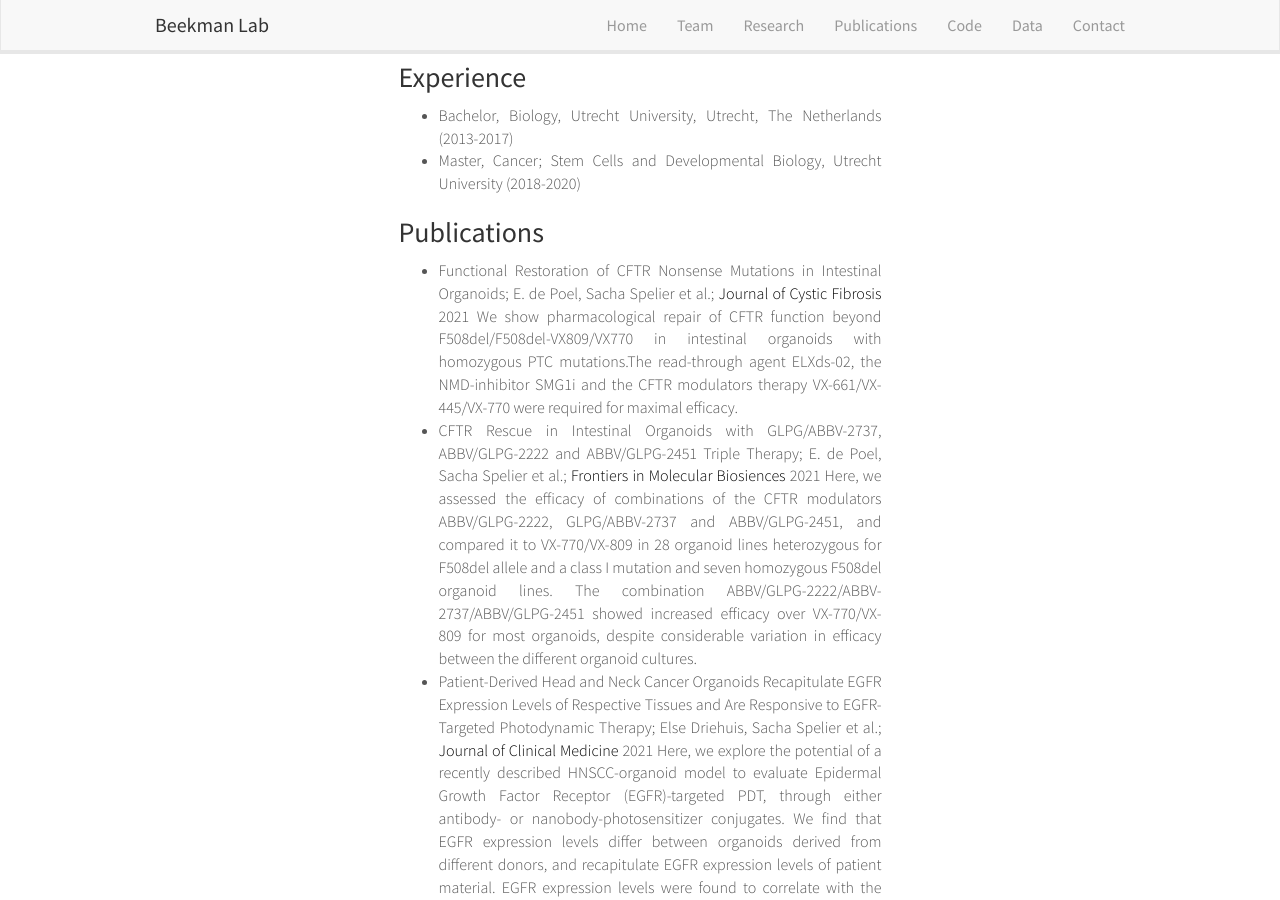
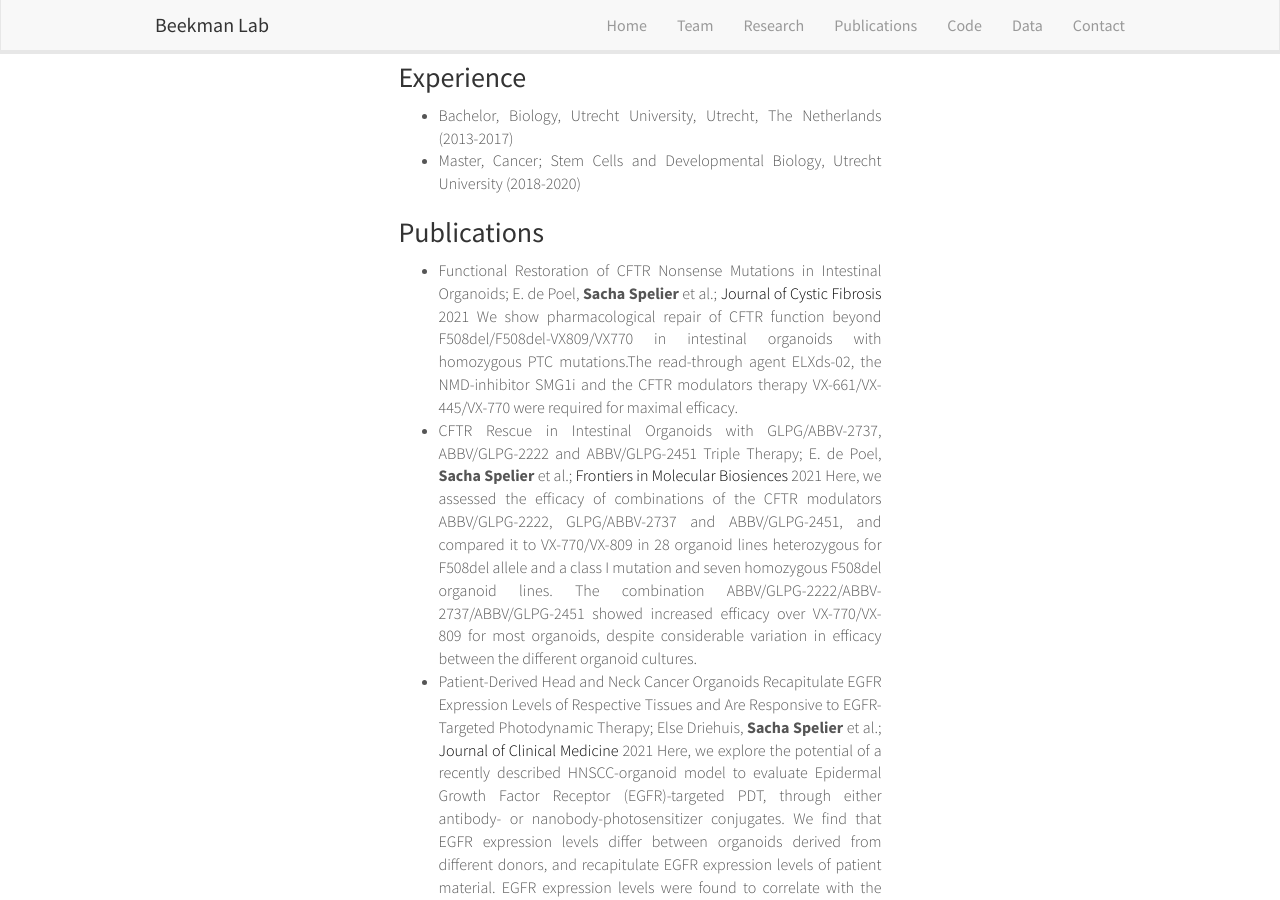
Before and after one commit to UMCU-BeekmanLab/umcu-beekmanlab.github.io, a Jekyll site: the page built from team/sachaspelier.md, in a window 1280 px wide and 900 px high, scrolled down 577 px. Built offline with Jekyll 4.4.1, drawn with Linux system fonts in a browser that asks for light colours; nearby versions of some CDN libraries.

```diff
--- a/team/sachaspelier.md
+++ b/team/sachaspelier.md
@@ -20,9 +20,9 @@ Hi there! I'm Sacha Spelier, a Phd student in the lab of Jeffrey. After having f
 - Master, Cancer; Stem Cells and Developmental Biology, Utrecht University (2018-2020)
 
 ### Publications
-- Functional Restoration of CFTR Nonsense Mutations in Intestinal Organoids; E. de Poel, Sacha Spelier et al.; [Journal of Cystic Fibrosis](https://www.sciencedirect.com/science/article/pii/S1569199321014259) 2021
+- Functional Restoration of CFTR Nonsense Mutations in Intestinal Organoids; E. de Poel, **Sacha Spelier** et al.; [Journal of Cystic Fibrosis](https://www.sciencedirect.com/science/article/pii/S1569199321014259) 2021
 We show pharmacological repair of CFTR function beyond F508del/F508del-VX809/VX770 in intestinal organoids with homozygous PTC mutations.The read-through agent ELXds-02, the NMD-inhibitor SMG1i and the CFTR modulators therapy VX-661/VX-445/VX-770 were required for maximal efficacy.
-- CFTR Rescue in Intestinal Organoids with GLPG/ABBV-2737, ABBV/GLPG-2222 and ABBV/GLPG-2451 Triple Therapy; E. de Poel, Sacha Spelier et al.; [Frontiers in Molecular Biosiences](https://www.frontiersin.org/articles/10.3389/fmolb.2021.698358/full) 2021
+- CFTR Rescue in Intestinal Organoids with GLPG/ABBV-2737, ABBV/GLPG-2222 and ABBV/GLPG-2451 Triple Therapy; E. de Poel, **Sacha Spelier** et al.; [Frontiers in Molecular Biosiences](https://www.frontiersin.org/articles/10.3389/fmolb.2021.698358/full) 2021
 Here, we assessed the efficacy of combinations of the CFTR modulators ABBV/GLPG-2222, GLPG/ABBV-2737 and ABBV/GLPG-2451, and compared it to VX-770/VX-809 in 28 organoid lines heterozygous for F508del allele and a class I mutation and seven homozygous F508del organoid lines. The combination ABBV/GLPG-2222/ABBV-2737/ABBV/GLPG-2451 showed increased efficacy over VX-770/VX-809 for most organoids, despite considerable variation in efficacy between the different organoid cultures.
-- Patient-Derived Head and Neck Cancer Organoids Recapitulate EGFR Expression Levels of Respective Tissues and Are Responsive to EGFR-Targeted Photodynamic Therapy; Else Driehuis, Sacha Spelier et al.; [Journal of Clinical Medicine](https://www.mdpi.com/2077-0383/8/11/1880) 2021
+- Patient-Derived Head and Neck Cancer Organoids Recapitulate EGFR Expression Levels of Respective Tissues and Are Responsive to EGFR-Targeted Photodynamic Therapy; Else Driehuis, **Sacha Spelier** et al.; [Journal of Clinical Medicine](https://www.mdpi.com/2077-0383/8/11/1880) 2021
 Here, we explore the potential of a recently described HNSCC-organoid model to evaluate Epidermal Growth Factor Receptor (EGFR)-targeted PDT, through either antibody- or nanobody-photosensitizer conjugates. We find that EGFR expression levels differ between organoids derived from different donors, and recapitulate EGFR expression levels of patient material. EGFR expression levels were found to correlate with the response to EGFR-targeted PDT.
```
Also changed, not shown: team/julietlefferts.md (added, +27 -0 lines), images/teampic/julietlefferts.jpg (added).
